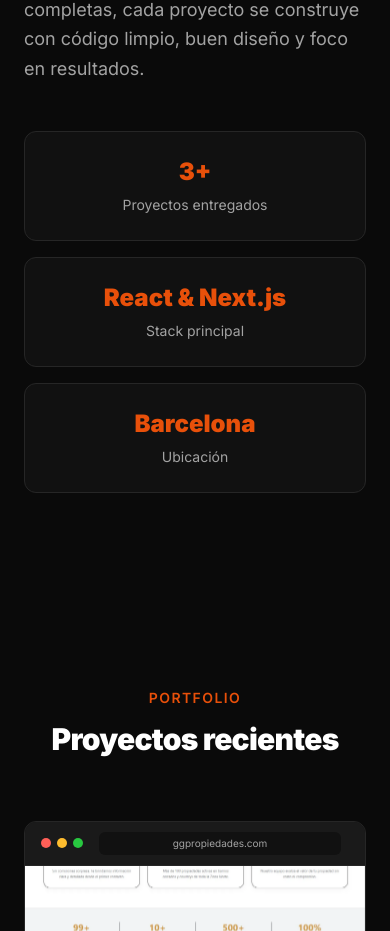
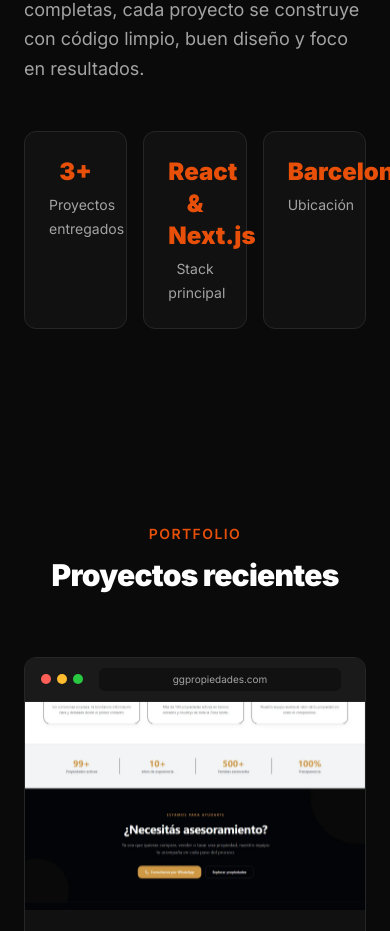
Before and after one commit to Joakoali/Landing, a React (Vite) app: page / in a window 390 px wide. Shown: the part 2294-3225 px from the top of the page. Built offline with nearby package versions, Linux system fonts and the light colour scheme.

Commit message:
fix: simplify highlight cards grid for mobile

```diff
--- a/src/components/About.tsx
+++ b/src/components/About.tsx
@@ -32,7 +32,7 @@ export default function About() {
           </div>
 
           {/* Highlight cards */}
-          <div className="grid grid-cols-1 sm:grid-cols-3 md:grid-cols-1 lg:grid-cols-3 gap-4">
+          <div className="grid grid-cols-3 gap-4">
             {HIGHLIGHTS.map((item) => (
               <div
                 key={item.label}
```
